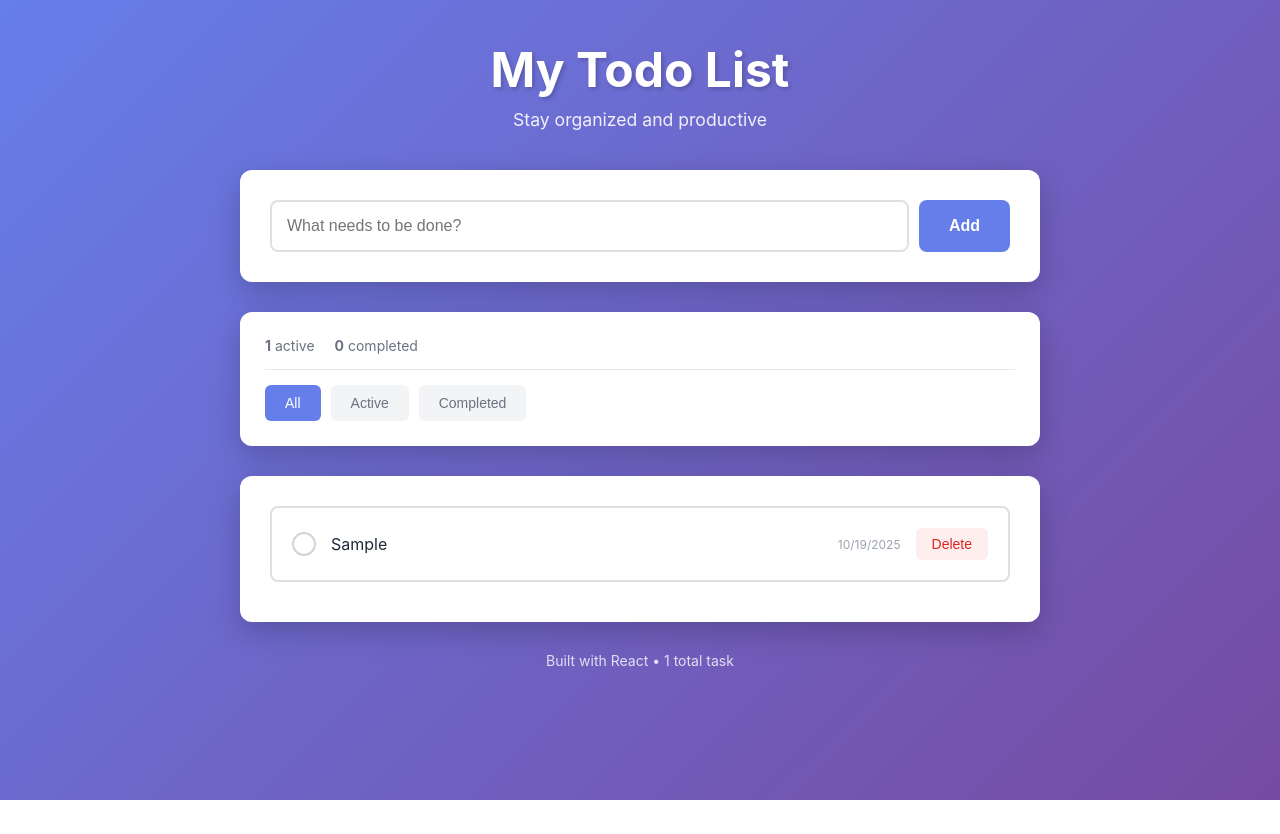
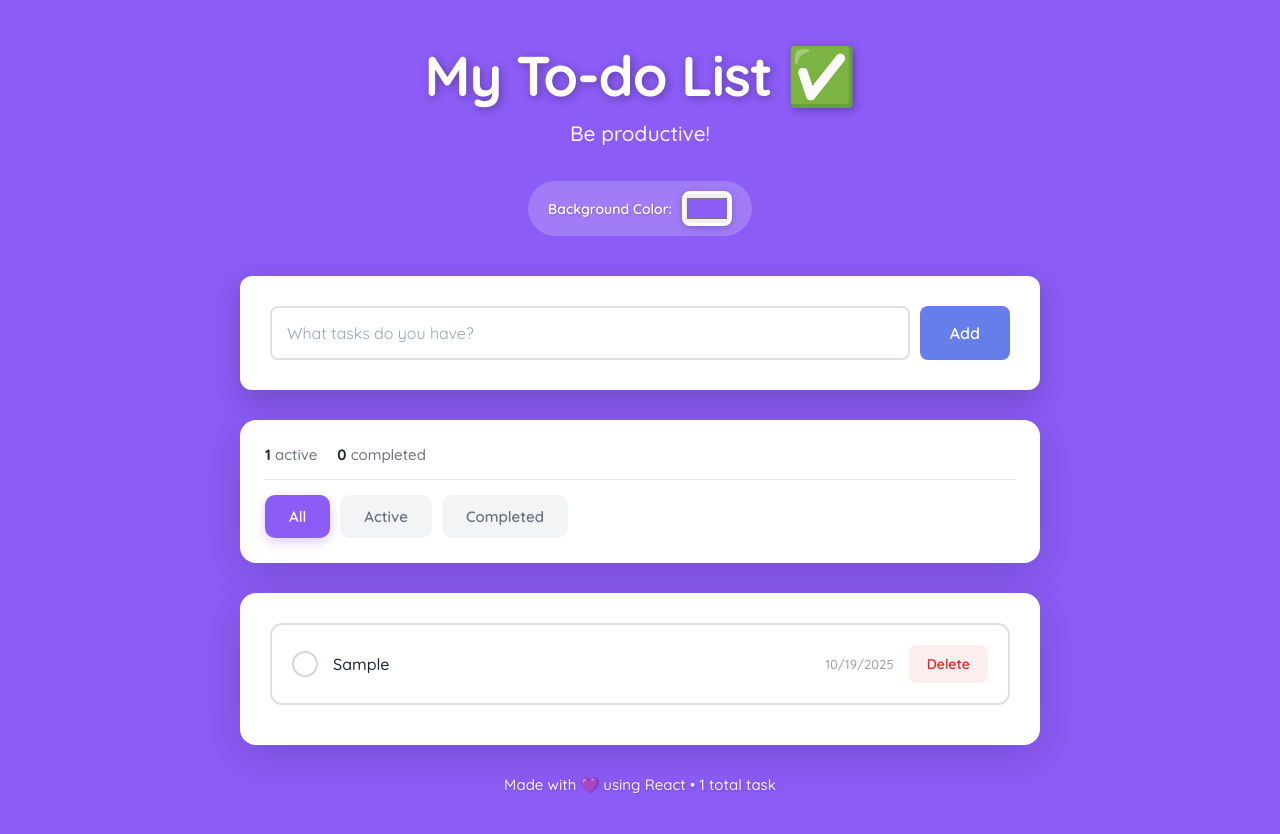
Before and after one commit to yin-kelly/todo-app, a React (Vite) app: page / in a window 1280 px wide. Both pictures are taken after typing "Sample" into the empty fields and a click on the button "Add". Before the commit the page ends 800 px from the top, so only its background shows below. Built offline with nearby package versions, Linux system fonts and the light colour scheme.

Commit message:
Added background color picker functionality, updated font and styling

```diff
--- a/src/App.css
+++ b/src/App.css
@@ -1,3 +1,5 @@
+@import url('https://fonts.googleapis.com/css2?family=Quicksand:wght@400;500;600;700&display=swap');
+
 * {
   margin: 0;
   padding: 0;
@@ -5,14 +7,14 @@
 }
 
 body {
-  font-family: -apple-system, BlinkMacSystemFont, 'Segoe UI', 'Roboto', sans-serif;
-  background: linear-gradient(135deg, #667eea 0%, #764ba2 100%);
+  font-family: 'Quicksand', -apple-system, BlinkMacSystemFont, 'Segoe UI', sans-serif;
   min-height: 100vh;
 }
 
 .app {
   min-height: 100vh;
   padding: 40px 20px;
+  transition: background 0.3s ease;
 }
 
 .container {
@@ -27,27 +29,66 @@ body {
 }
 
 .header h1 {
-  font-size: 3rem;
+  font-size: 3.5rem;
   margin-bottom: 10px;
-  text-shadow: 2px 2px 4px rgba(0,0,0,0.2);
+  text-shadow: 2px 2px 8px rgba(0,0,0,0.3);
+  font-weight: 700;
+  letter-spacing: -1px;
 }
 
 .header p {
-  font-size: 1.1rem;
-  opacity: 0.9;
+  font-size: 1.3rem;
+  opacity: 0.95;
+  font-weight: 500;
+  margin-bottom: 20px;
+}
+
+/* Color Picker Styles */
+.color-picker-container {
+  display: inline-flex;
+  align-items: center;
+  gap: 10px;
+  background: rgba(255, 255, 255, 0.2);
+  padding: 10px 20px;
+  border-radius: 30px;
+  backdrop-filter: blur(10px);
+  margin-top: 15px;
+}
+
+.color-picker-container label {
+  font-size: 14px;
+  font-weight: 600;
+  color: white;
+  text-shadow: 1px 1px 2px rgba(0,0,0,0.2);
+}
+
+.color-picker {
+  width: 50px;
+  height: 35px;
+  border: 3px solid white;
+  border-radius: 8px;
+  cursor: pointer;
+  box-shadow: 0 2px 8px rgba(0,0,0,0.2);
+  transition: transform 0.2s;
+}
+
+.color-picker:hover {
+  transform: scale(1.1);
 }
 
 .todo-list-container {
   background: white;
-  border-radius: 12px;
+  border-radius: 16px;
   padding: 30px;
-  box-shadow: 0 10px 30px rgba(0,0,0,0.2);
+  box-shadow: 0 10px 40px rgba(0,0,0,0.15);
 }
 
 .footer {
   text-align: center;
   margin-top: 30px;
   color: white;
-  font-size: 14px;
-  opacity: 0.8;
+  font-size: 15px;
+  opacity: 0.9;
+  font-weight: 500;
+  text-shadow: 1px 1px 3px rgba(0,0,0,0.2);
 }
--- a/src/App.jsx
+++ b/src/App.jsx
@@ -1,12 +1,30 @@
-import { useState } from 'react';
+import { useState, useEffect } from 'react';
 import './App.css';
 import TodoForm from './components/TodoForm';
 import TodoList from './components/TodoList';
 import FilterBar from './components/FilterBar';
 
 export default function App() {
-  const [todos, setTodos] = useState([]);
+  const [todos, setTodos] = useState(() => {
+    const saved = localStorage.getItem('todos');
+    return saved ? JSON.parse(saved) : [];
+  });
   const [filter, setFilter] = useState('all');
+
+  // Add background color state
+  const [bgColor, setBgColor] = useState(() => {
+    const saved = localStorage.getItem('bgColor');
+    return saved || '#8B5CF6'; // Default purple
+  });
+
+  useEffect(() => {
+    localStorage.setItem('todos', JSON.stringify(todos));
+  }, [todos]);
+
+  // Save background color preference
+  useEffect(() => {
+    localStorage.setItem('bgColor', bgColor);
+  }, [bgColor]);
 
   const addTodo = (text) => {
     const newTodo = {
@@ -32,23 +50,33 @@ export default function App() {
     setTodos(todos.filter(todo => !todo.completed));
   };
 
-  // Filter todos
   const filteredTodos = todos.filter(todo => {
     if (filter === 'active') return !todo.completed;
     if (filter === 'completed') return todo.completed;
     return true;
   });
 
-  // Calculate stats
   const activeCount = todos.filter(t => !t.completed).length;
   const completedCount = todos.filter(t => t.completed).length;
 
   return (
-    <div className="app">
+    <div className="app" style={{ background: bgColor }}>
       <div className="container">
         <header className="header">
-          <h1>My Todo List</h1>
-          <p>Stay organized and productive</p>
+          <h1>My To-do List ✅</h1>
+          <p>Be productive!</p>
+
+          {/* Color Picker */}
+          <div className="color-picker-container">
+            <label htmlFor="bgColor">Background Color: </label>
+            <input
+              type="color"
+              id="bgColor"
+              value={bgColor}
+              onChange={(e) => setBgColor(e.target.value)}
+              className="color-picker"
+            />
+          </div>
         </header>
 
         <TodoForm onAdd={addTodo} />
@@ -70,7 +98,7 @@ export default function App() {
         </div>
 
         <footer className="footer">
-          Built with React • {todos.length} total {todos.length === 1 ? 'task' : 'tasks'}
+          Made with 💜 using React • {todos.length} total {todos.length === 1 ? 'task' : 'tasks'}
         </footer>
       </div>
     </div>
--- a/src/components/FilterBar.css
+++ b/src/components/FilterBar.css
@@ -1,8 +1,8 @@
 .filter-bar-container {
   background: white;
-  border-radius: 12px;
+  border-radius: 16px;
   padding: 25px;
-  box-shadow: 0 10px 30px rgba(0,0,0,0.2);
+  box-shadow: 0 10px 40px rgba(0,0,0,0.15);
   margin-bottom: 30px;
 }
 
@@ -10,8 +10,14 @@
   display: flex;
   gap: 20px;
   margin-bottom: 15px;
-  font-size: 14px;
+  font-size: 15px;
   color: #6b7280;
+  font-weight: 500;
+}
+
+.stats strong {
+  font-weight: 700;
+  color: #1f2937;
 }
 
 .clear-button {
@@ -23,10 +29,14 @@
   font-size: 14px;
   cursor: pointer;
   margin-top: -5px;
+  font-weight: 600;
+  font-family: 'Quicksand', sans-serif;
+  transition: all 0.2s;
 }
 
 .clear-button:hover {
   text-decoration: underline;
+  transform: translateX(-2px);
 }
 
 .filter-buttons {
@@ -38,22 +48,25 @@
 }
 
 .filter-btn {
-  padding: 10px 20px;
+  padding: 12px 24px;
   background: #f3f4f6;
   color: #6b7280;
   border: none;
-  border-radius: 6px;
+  border-radius: 10px;
   cursor: pointer;
-  font-size: 14px;
-  font-weight: 500;
+  font-size: 15px;
+  font-weight: 600;
+  font-family: 'Quicksand', sans-serif;
   transition: all 0.3s;
 }
 
 .filter-btn:hover {
   background: #e5e7eb;
+  transform: translateY(-2px);
 }
 
 .filter-btn.active {
-  background: #667eea;
+  background: #8B5CF6;
   color: white;
+  box-shadow: 0 4px 12px rgba(139, 92, 246, 0.3);
 }
--- a/src/components/TodoForm.css
+++ b/src/components/TodoForm.css
@@ -1,3 +1,57 @@
+.todo-form-container {
+  background: white;
+  border-radius: 16px;
+  padding: 30px;
+  box-shadow: 0 10px 40px rgba(0,0,0,0.15);
+  margin-bottom: 30px;
+}
+
+.todo-form {
+  display: flex;
+  gap: 10px;
+}
+
+.todo-input {
+  flex: 1;
+  padding: 16px;
+  border: 2px solid #e0e0e0;
+  border-radius: 12px;
+  font-size: 16px;
+  font-family: 'Quicksand', sans-serif;
+  font-weight: 500;
+  transition: border-color 0.3s;
+}
+
+.todo-input:focus {
+  outline: none;
+  border-color: #8B5CF6;
+  box-shadow: 0 0 0 3px rgba(139, 92, 246, 0.1);
+}
+
+.todo-input::placeholder {
+  color: #9ca3af;
+  font-weight: 400;
+}
+
+.add-button {
+  padding: 16px 32px;
+  background: #8B5CF6;
+  color: white;
+  border: none;
+  border-radius: 12px;
+  font-size: 16px;
+  font-weight: 600;
+  cursor: pointer;
+  transition: all 0.3s;
+  font-family: 'Quicksand', sans-serif;
+}
+
+.add-button:hover {
+  background: #7C3AED;
+  transform: translateY(-2px);
+  box-shadow: 0 4px 12px rgba(139, 92, 246, 0.4);
+}
+
 .todo-form-container {
   background: white;
   border-radius: 12px;
--- a/src/components/TodoForm.jsx
+++ b/src/components/TodoForm.jsx
@@ -25,7 +25,7 @@ export default function TodoForm({ onAdd }) {
           value={input}
           onChange={(e) => setInput(e.target.value)}
           onKeyPress={handleKeyPress}
-          placeholder="What needs to be done?"
+          placeholder="What tasks do you have?"
           className="todo-input"
         />
         <button onClick={handleAdd} className="add-button">
--- a/src/components/TodoItem.css
+++ b/src/components/TodoItem.css
@@ -5,13 +5,13 @@
   padding: 20px;
   background: white;
   border: 2px solid #e0e0e0;
-  border-radius: 8px;
+  border-radius: 12px;
   margin-bottom: 10px;
   transition: all 0.3s;
 }
 
 .todo-item:hover {
-  border-color: #667eea;
+  border-color: #8B5CF6;
   transform: translateY(-2px);
   box-shadow: 0 4px 12px rgba(0,0,0,0.1);
 }
@@ -22,8 +22,8 @@
 }
 
 .checkbox {
-  width: 24px;
-  height: 24px;
+  width: 26px;
+  height: 26px;
   border: 2px solid #d1d5db;
   border-radius: 50%;
   background: white;
@@ -31,13 +31,15 @@
   display: flex;
   align-items: center;
   justify-content: center;
-  font-size: 14px;
+  font-size: 16px;
   transition: all 0.3s;
   flex-shrink: 0;
+  font-weight: 700;
 }
 
 .checkbox:hover {
-  border-color: #667eea;
+  border-color: #8B5CF6;
+  transform: scale(1.1);
 }
 
 .completed .checkbox {
@@ -50,6 +52,8 @@
   flex: 1;
   font-size: 16px;
   color: #1f2937;
+  font-family: 'Quicksand', sans-serif;
+  font-weight: 500;
 }
 
 .completed .todo-text {
@@ -58,21 +62,25 @@
 }
 
 .todo-date {
-  font-size: 12px;
+  font-size: 13px;
   color: #9ca3af;
+  font-weight: 500;
 }
 
 .delete-button {
-  padding: 8px 16px;
+  padding: 10px 18px;
   background: #fee;
   color: #dc2626;
   border: none;
-  border-radius: 6px;
+  border-radius: 8px;
   cursor: pointer;
   font-size: 14px;
-  transition: background 0.3s;
+  font-weight: 600;
+  font-family: 'Quicksand', sans-serif;
+  transition: all 0.3s;
 }
 
 .delete-button:hover {
   background: #fecaca;
+  transform: translateY(-1px);
 }
--- a/src/components/TodoList.jsx
+++ b/src/components/TodoList.jsx
@@ -5,7 +5,7 @@ export default function TodoList({ todos, onToggle, onDelete }) {
   if (todos.length === 0) {
     return (
       <div className="empty-state">
-        <p>No todos yet. Add one above!</p>
+        <p>No to-dos yet. Add one above!</p>
       </div>
     );
   }
```
